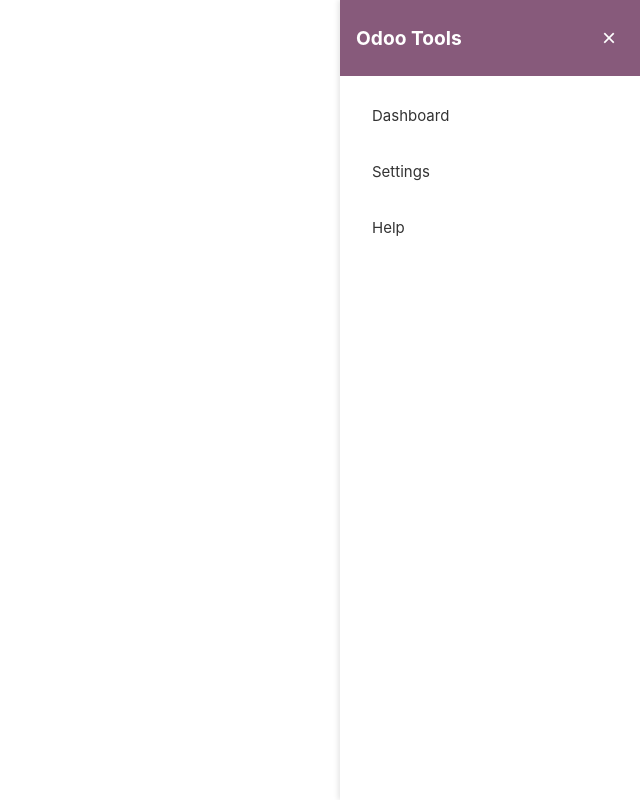
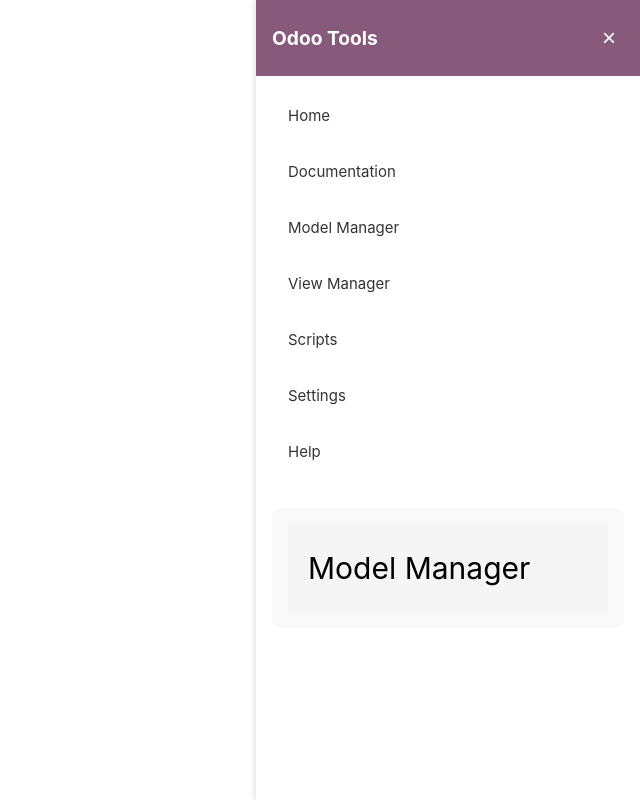
Before and after one commit to edsonfervo16mx/my-odoo-webkit, a Vue app: page /model-manager in a window 1280 px wide. Shown: the whole page, without its empty margins (640-1280 px from the left). Built offline with nearby package versions, Linux system fonts and the light colour scheme; the HTML template or start-up script is replaced by a standard one.

Commit message:
Update Sidebar.vue to include new RouterLinks for navigation, add RouterView for dynamic content, and extend router with additional routes for Documentation, Model Manager, View Manager, Scripts, and Settings.

```diff
--- a/src/components/Sidebar.vue
+++ b/src/components/Sidebar.vue
@@ -10,11 +10,18 @@
       <div class="wk-sidebar-content">
         <nav class="wk-sidebar-menu">
           <ul>
-            <li><a href="#" @click="navigate('dashboard')">Dashboard</a></li>
-            <li><a href="#" @click="navigate('settings')">Settings</a></li>
+            <li><RouterLink to="/">Home</RouterLink></li>
+            <li><RouterLink to="/documentation">Documentation</RouterLink></li>
+            <li><RouterLink to="/model-manager">Model Manager</RouterLink></li>
+            <li><RouterLink to="/view-manager">View Manager</RouterLink></li>
+            <li><RouterLink to="/scripts">Scripts</RouterLink></li>
+            <li><RouterLink to="/settings">Settings</RouterLink></li>
             <li><RouterLink to="/help">Help</RouterLink></li>
           </ul>
         </nav>
+        <div class="wk-sidebar-router-content">
+          <RouterView />
+        </div>
       </div>
     </div>
     <!-- Botón flotante visible cuando el sidebar está cerrado -->
@@ -57,8 +64,8 @@
 .wk-odoo-sidebar {
   position: absolute;
   top: 0;
-  right: -300px;
-  width: 300px;
+  right: -30vw;
+  width: 30vw;
   height: 100vh;
   background-color: #ffffff;
   box-shadow: -2px 0 5px rgba(0, 0, 0, 0.1);
@@ -139,4 +146,11 @@
 .wk-sidebar-menu a:hover {
   background-color: #f5f5f5;
 }
+
+.wk-sidebar-router-content {
+  margin-top: 2rem;
+  padding: 1rem;
+  background-color: #f9f9f9;
+  border-radius: 8px;
+}
 </style>
--- a/src/router/index.ts
+++ b/src/router/index.ts
@@ -1,6 +1,11 @@
 import { createRouter, createWebHistory } from 'vue-router'
 import HomeView from '../views/HomeView.vue'
 import HelpView from '../views/HelpView.vue'
+import SettingsView from '../views/SettingsView.vue'
+import DocumentationView from '../views/Documentation.vue'
+import ModelManagerView from '../views/ModelManager.vue'
+import ViewManagerView from '../views/ViewManager.vue'
+import ScriptsView from '../views/Scripts.vue'
 const router = createRouter({
   history: createWebHistory(import.meta.env.BASE_URL),
   routes: [
@@ -8,6 +13,31 @@
       path: '/',
       name: 'home',
       component: HomeView,
+    },
+    {
+      path: '/documentation',
+      name: 'documentation',
+      component: DocumentationView,
+    },
+    {
+      path: '/model-manager',
+      name: 'model-manager',
+      component: ModelManagerView,
+    },
+    {
+      path: '/view-manager',
+      name: 'view-manager',
+      component: ViewManagerView,
+    },
+    {
+      path: '/scripts',
+      name: 'scripts',
+      component: ScriptsView,
+    },
+    {
+      path: '/settings',
+      name: 'settings',
+      component: SettingsView,
     },
     {
       path: '/help',
--- /dev/null
+++ b/src/views/Documentation.vue
@@ -0,0 +1,15 @@
+<template>
+  <div class="wk-documentation-container">
+    <h1 class="wk-documentation-title">Documentation</h1>
+  </div>
+</template>
+
+<script setup lang="ts">
+</script>
+
+<style scoped>
+.wk-documentation-container {
+    padding: 20px;
+    background-color: #f5f5f5;
+}
+</style>
--- /dev/null
+++ b/src/views/ModelManager.vue
@@ -0,0 +1,15 @@
+<template>
+  <div class="wk-model-manager-container">
+    <h1 class="wk-model-manager-title">Model Manager</h1>
+  </div>
+</template>
+
+<script setup lang="ts">
+</script>
+
+<style scoped>
+.wk-model-manager-container {
+    padding: 20px;
+    background-color: #f5f5f5;
+}
+</style>
--- /dev/null
+++ b/src/views/Scripts.vue
@@ -0,0 +1,15 @@
+<template>
+  <div class="wk-scripts-container">
+    <h1 class="wk-scripts-title">Scripts</h1>
+  </div>
+</template>
+
+<script setup lang="ts">
+</script>
+
+<style scoped>
+.wk-scripts-container {
+    padding: 20px;
+    background-color: #f5f5f5;
+}
+</style>
--- /dev/null
+++ b/src/views/SettingsView.vue
@@ -0,0 +1,14 @@
+<template>
+  <div class="wk-settings-container">
+    <h1 class="wk-settings-title">Settings</h1>
+  </div>
+</template>
+
+<script setup lang="ts">
+</script>
+<style scoped>
+.wk-settings-container {
+  padding: 20px;
+  background-color: #f5f5f5;
+}
+</style>
--- /dev/null
+++ b/src/views/ViewManager.vue
@@ -0,0 +1,15 @@
+<template>
+  <div class="wk-view-manager-container">
+    <h1 class="wk-view-manager-title">View Manager</h1>
+  </div>
+</template>
+
+<script setup lang="ts">
+</script>
+
+<style scoped>
+.wk-view-manager-container {
+    padding: 20px;
+    background-color: #f5f5f5;
+}
+</style>
```
Also changed, not shown: src/App.vue (+0 -9 lines).
